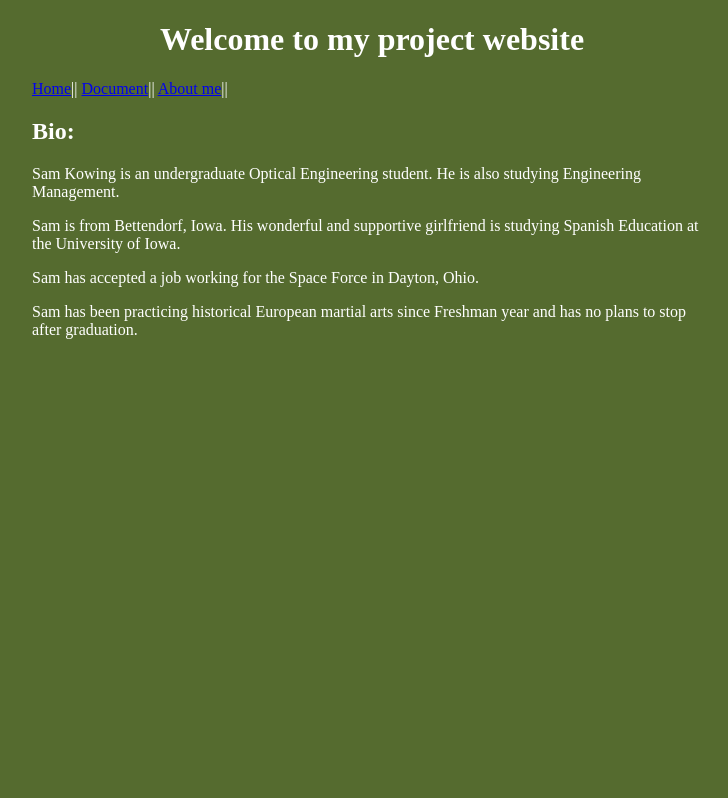
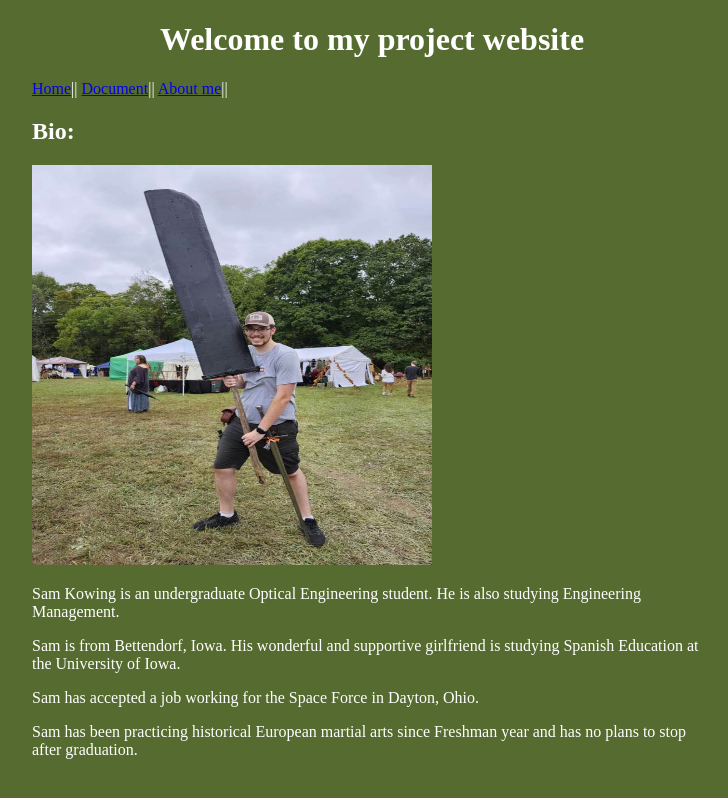
Before and after one commit to kowingsg/EMGT583_Final_Project, a plain HTML site: page AboutMe.html in a window 1280 px wide. Shown: the whole page, without its empty margins (268-996 px from the left). Drawn offline with Linux system fonts and the light colour scheme.

Commit message:
Update AboutMe.html

```diff
--- a/AboutMe.html
+++ b/AboutMe.html
@@ -11,6 +11,7 @@
     <a href= "AboutMe.html">About me</a>||
 
     <h2>Bio:</h2>
+     <img src="BioPhoto.jpg" alt="HEMA fencing example" width="400" height="400">
     <p>Sam Kowing is an undergraduate Optical Engineering student. He is also studying Engineering Management.</p>
     <p>Sam is from Bettendorf, Iowa. His wonderful and supportive girlfriend is studying Spanish Education at the University of Iowa.</p>
     <p>Sam has accepted a job working for the Space Force in Dayton, Ohio.</p>
```
